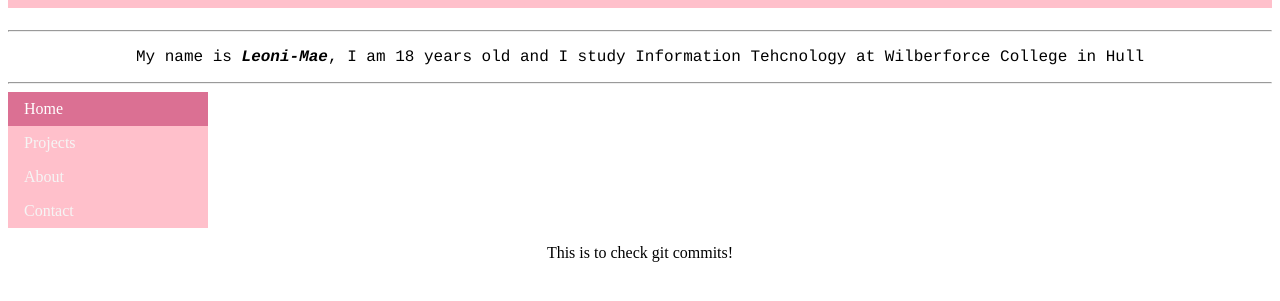
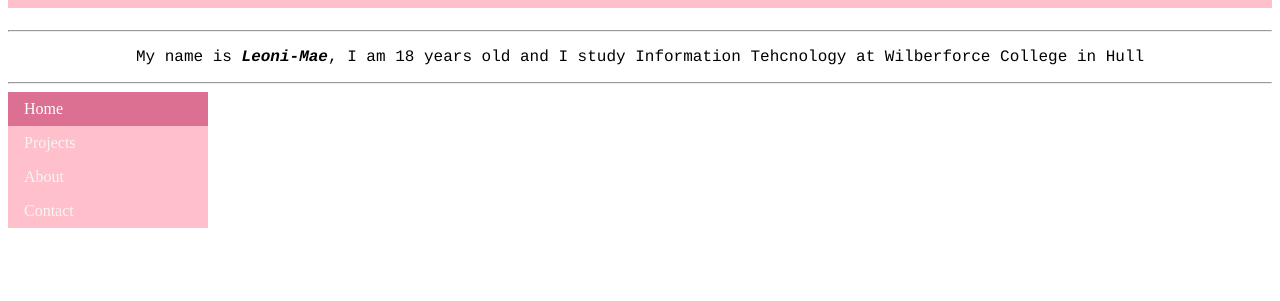
Before and after one commit to LeoniLedger/portfolio, a plain HTML site: page index.html in a window 1280 px wide. Shown: the part 111-412 px from the top of the page. Drawn offline with Linux system fonts and the light colour scheme.

Commit message:
Removed git message from page

```diff
--- a/index.html
+++ b/index.html
@@ -55,8 +55,6 @@
             <li><a href="contact">Contact</a></li>
         </ul>
 
-        <p>This is to check git commits!</p>
-
 
     </body>
 </html>
```
